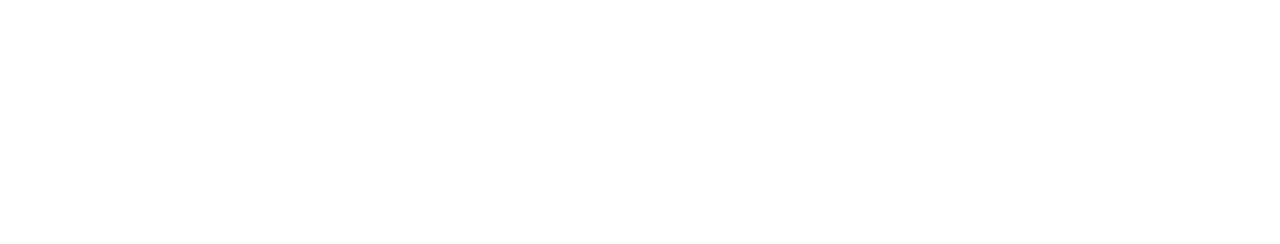
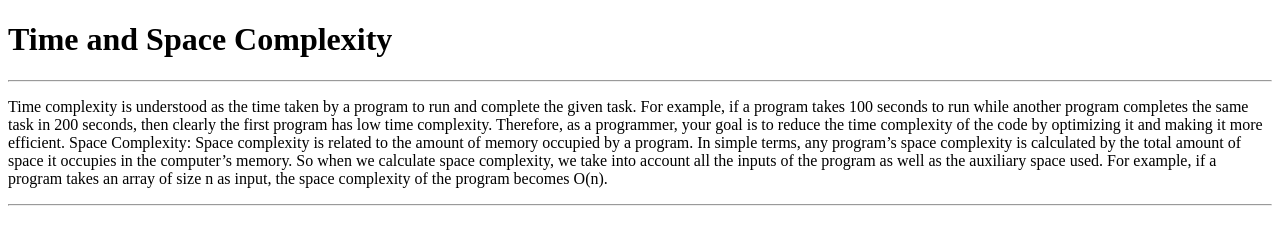
Before and after one commit to acciojob/time-and-space-complexity-Theaayushijain, a website: page main.html in a window 1280 px wide. Drawn offline with Linux system fonts and the light colour scheme.

Commit message:
created a submission

```diff
--- a/main.html
+++ b/main.html
@@ -8,6 +8,14 @@
 
 <body>
 	<!-- the entire body must be written by student -->
+	<h1>Time and Space Complexity</h1>
+	<hr>
+	<p>
+		Time complexity is understood as the time taken by a program to run and complete the given task. For example, if a program takes 100 seconds to run while another program completes the same task in 200 seconds, then clearly the first program has low time complexity. Therefore, as a programmer, your goal is to reduce the time complexity of the code by optimizing it and making it more efficient.
+
+Space Complexity: Space complexity is related to the amount of memory occupied by a program. In simple terms, any program’s space complexity is calculated by the total amount of space it occupies in the computer’s memory. So when we calculate space complexity, we take into account all the inputs of the program as well as the auxiliary space used. For example, if a program takes an array of size n as input, the space complexity of the program becomes O(n).
+	</p>
+	<hr>
     <script type="text/javascript" src="./script.js">
 </script>
 
```
